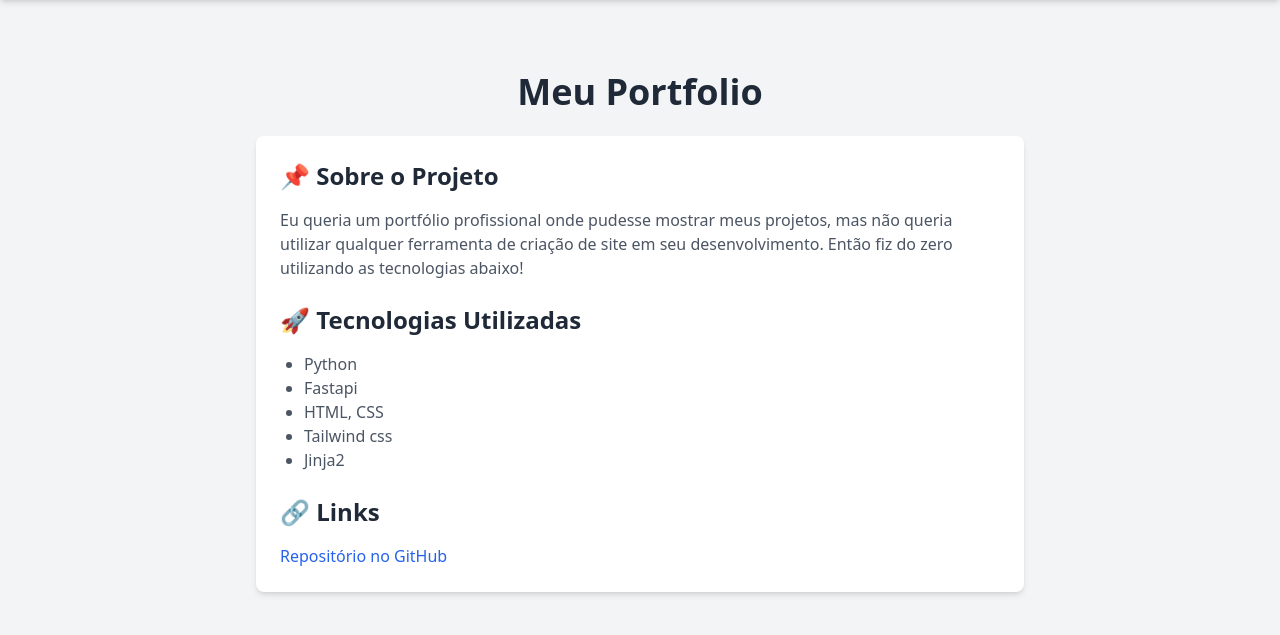
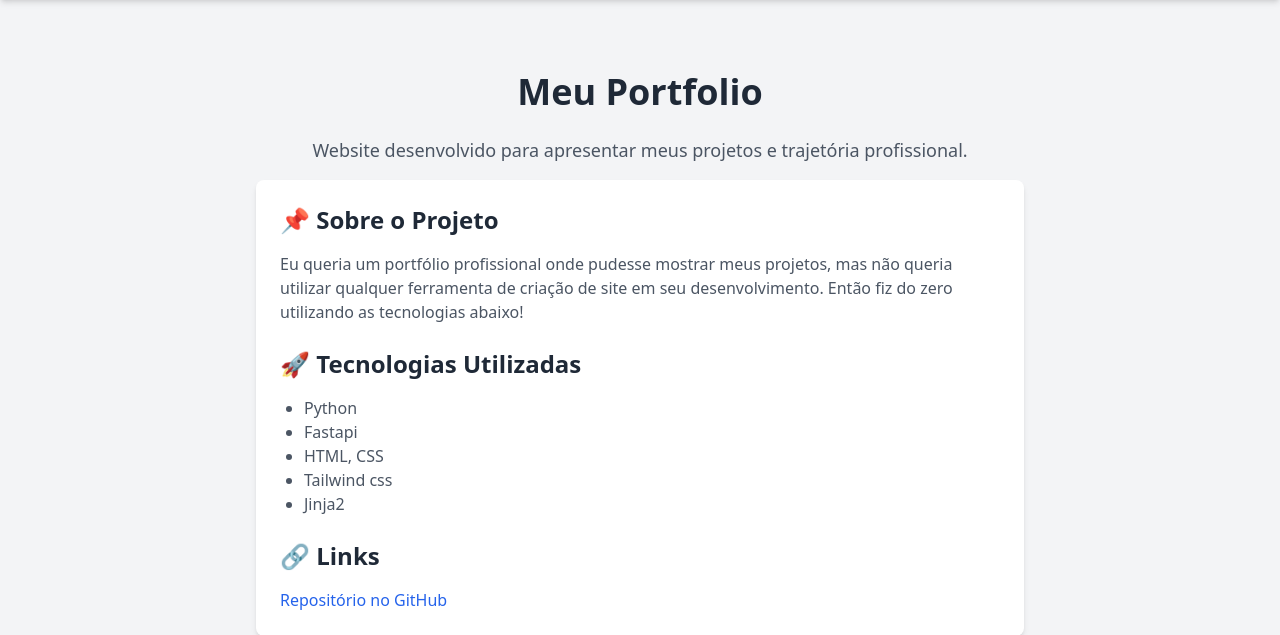
Before and after one commit to galvao1290/portfolio, a FastAPI app: page /meu-portfolio in a window 1280 px wide. Shown: the part 116-751 px from the top of the page. Run offline with FastAPI, Linux system fonts and the light colour scheme; some libraries are stand-ins or nearby versions.

Commit message:
Atualiza descrição do portfólio para incluir informações sobre projetos e trajetória profissional

```diff
--- a/templates/pag_meuportfolio.html
+++ b/templates/pag_meuportfolio.html
@@ -5,7 +5,7 @@
 {% block content %}
 <div class="container mx-auto py-12 text-center">
     <h1 class="text-4xl font-bold text-gray-800 mb-6">Meu Portfolio</h1>
-    <p class="text-gray-600 text-lg mb-4"></p>
+    <p class="text-gray-600 text-lg mb-4">Website desenvolvido para apresentar meus projetos e trajetória profissional.</p>
 
     <div class="max-w-3xl mx-auto bg-white shadow-md rounded-lg p-6 text-left">
         <h2 class="text-2xl font-semibold text-gray-800 mb-4">📌 Sobre o Projeto</h2>
```
